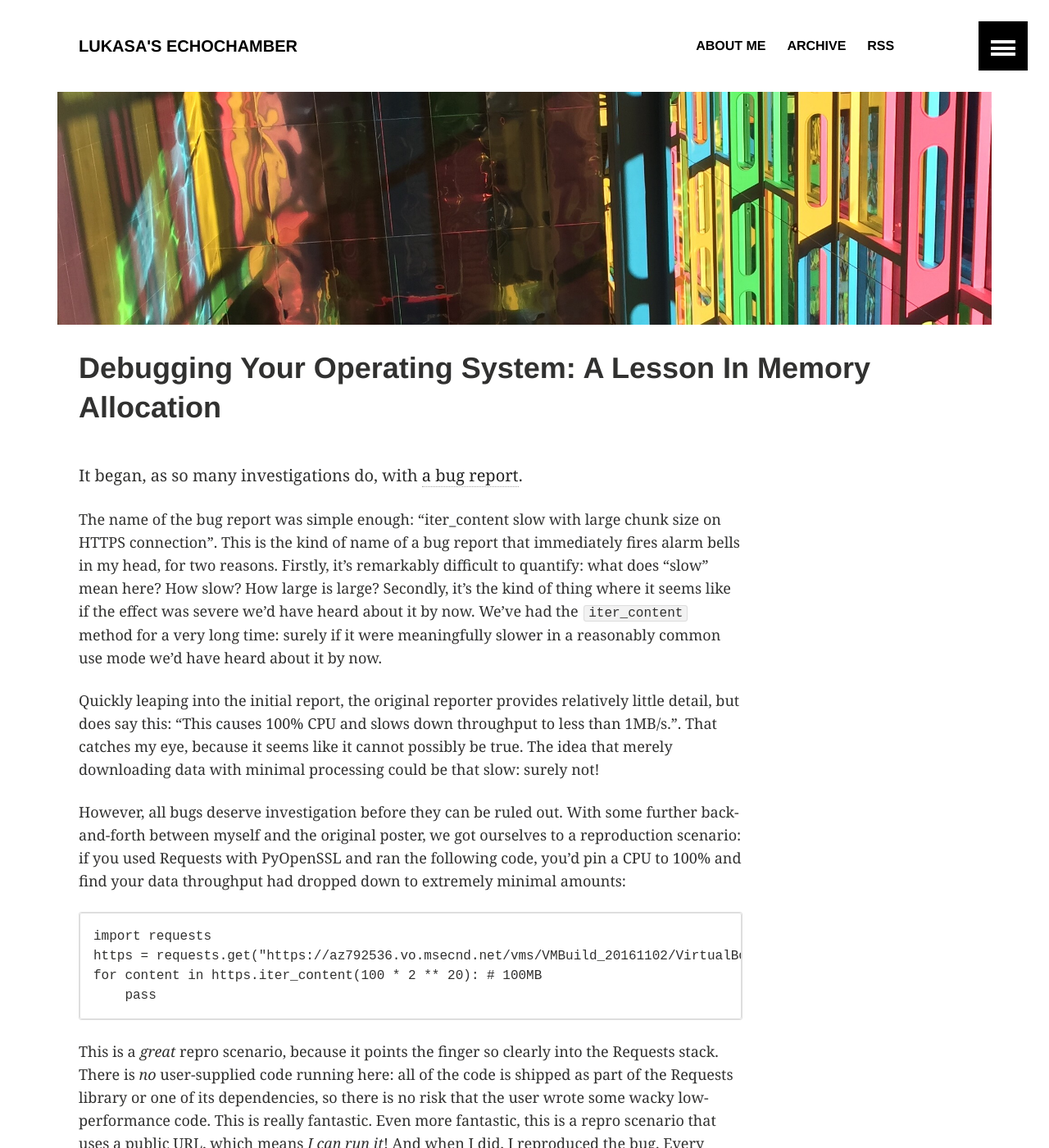
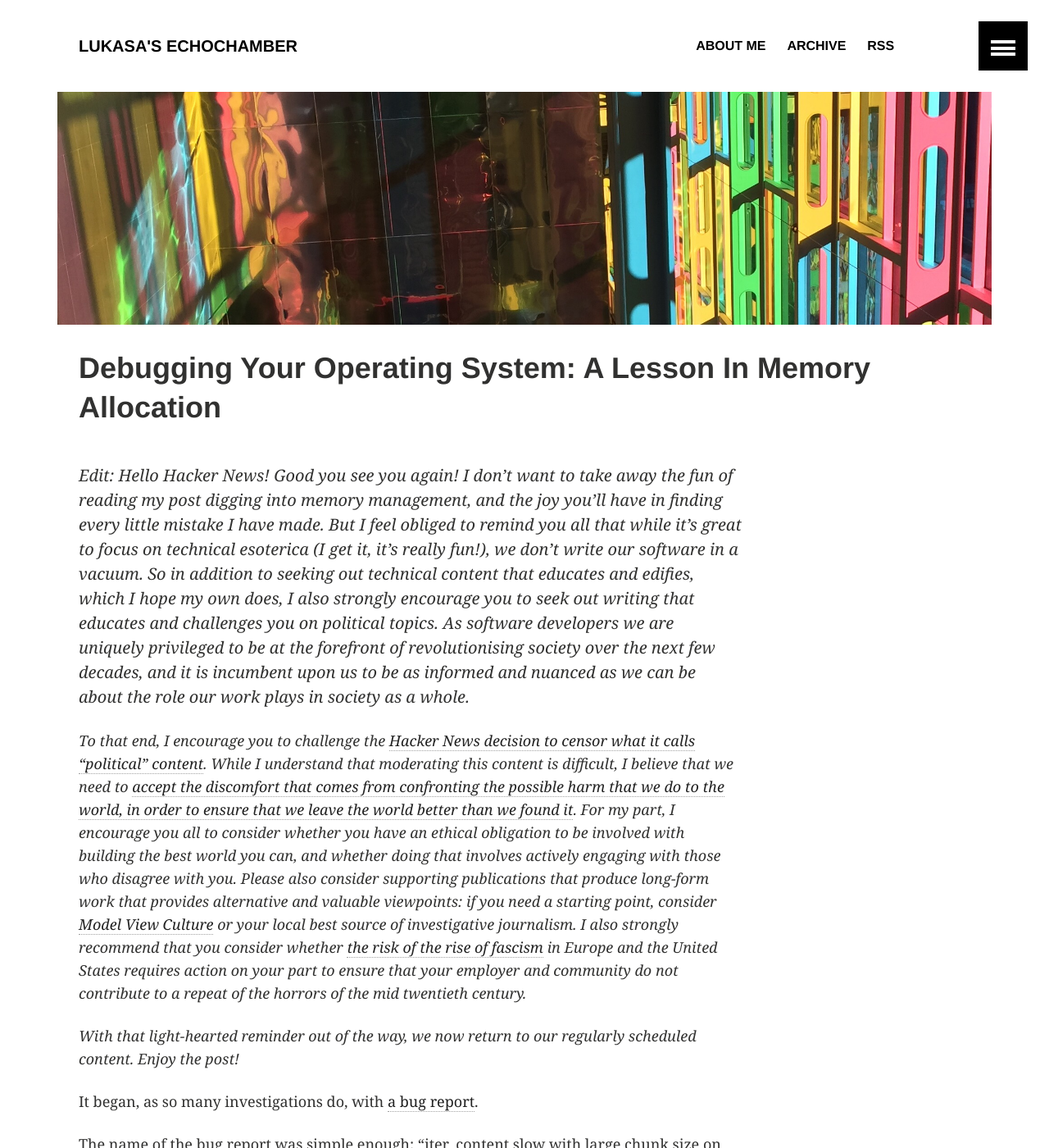
Before and after one commit to Lukasa/lukasa.co.uk, a Jekyll site: the page built from _posts/2016-12-05-Debugging_Your_Operating_System.md, in a window 1280 px wide and 1400 px high. Shown: the whole window at 82% size. Built offline with Jekyll 4.4.1, drawn with Linux system fonts in a browser that asks for light colours; comment, search, counter and statistics services are not loaded.

Commit message:
A note for HN.

```diff
--- a/_posts/2016-12-05-Debugging_Your_Operating_System.md
+++ b/_posts/2016-12-05-Debugging_Your_Operating_System.md
@@ -7,6 +7,12 @@ image:
   feature: palais.jpg
   teaser: palais-teaser.jpg
 ---
+
+*Edit: Hello Hacker News! Good you see you again! I don't want to take away the fun of reading my post digging into memory management, and the joy you'll have in finding every little mistake I have made. But I feel obliged to remind you all that while it's great to focus on technical esoterica (I get it, it's really fun!), we don't write our software in a vacuum. So in addition to seeking out technical content that educates and edifies, which I hope my own does, I also strongly encourage you to seek out writing that educates and challenges you on political topics. As software developers we are uniquely privileged to be at the forefront of revolutionising society over the next few decades, and it is incumbent upon us to be as informed and nuanced as we can be about the role our work plays in society as a whole.*
+
+*To that end, I encourage you to challenge the [Hacker News decision to censor what it calls "political" content](https://news.ycombinator.com/item?id=13108404). While I understand that moderating this content is difficult, I believe that we need to [accept the discomfort that comes from confronting the possible harm that we do to the world, in order to ensure that we leave the world better than we found it](https://www.africa.upenn.edu/Articles_Gen/Letter_Birmingham.html). For my part, I encourage you all to consider whether you have an ethical obligation to be involved with building the best world you can, and whether doing that involves actively engaging with those who disagree with you. Please also consider supporting publications that produce long-form work that provides alternative and valuable viewpoints: if you need a starting point, consider [Model View Culture](https://modelviewculture.com/) or your local best source of investigative journalism. I also strongly recommend that you consider whether [the risk of the rise of fascism](https://www.theguardian.com/artanddesign/jonathanjonesblog/2016/dec/09/war-memorials-have-failed-peter-eisenman-holocaust) in Europe and the United States requires action on your part to ensure that your employer and community do not contribute to a repeat of the horrors of the mid twentieth century.*
+
+*With that light-hearted reminder out of the way, we now return to our regularly scheduled content. Enjoy the post!*
 
 It began, as so many investigations do, with [a bug report](https://github.com/kennethreitz/requests/issues/3729).
 
```
